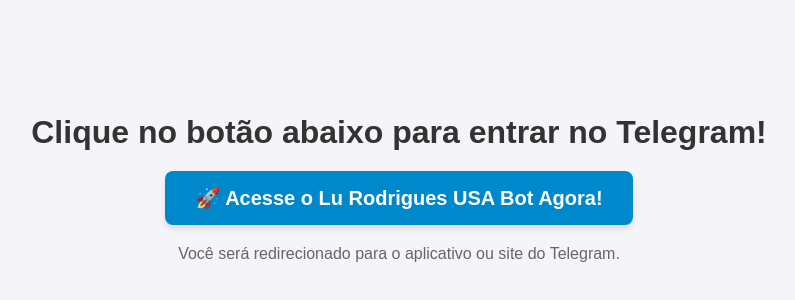
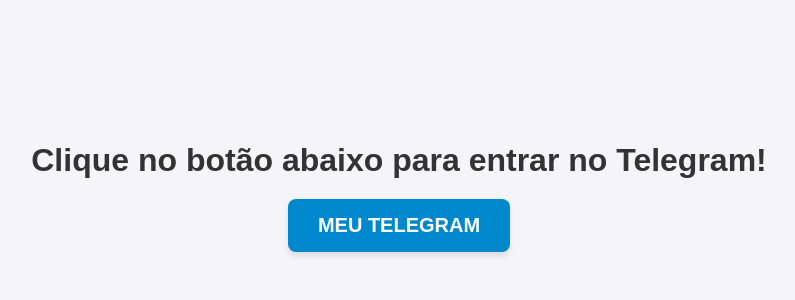
Before and after one commit to phvrla/luisarodriguesmundial, a plain HTML site: page index.html in a window 1280 px wide. Shown: the part 214-514 px from the top of the page, without its empty margins (241-1036 px from the left). Drawn offline with Linux system fonts and the light colour scheme.

Commit message:
Update index.html

```diff
--- a/index.html
+++ b/index.html
@@ -57,11 +57,8 @@
        rel="noopener noreferrer"
        class="telegram-button">
 
-        🚀 Acesse o Lu Rodrigues USA Bot Agora!
+        MEU TELEGRAM
 
     </a>
 
-    <p style="margin-top: 20px; color: #666;">Você será redirecionado para o aplicativo ou site do Telegram.</p>
-
-</body>
-</html>
+    <p style="margin-top: 20px; color: #
```
